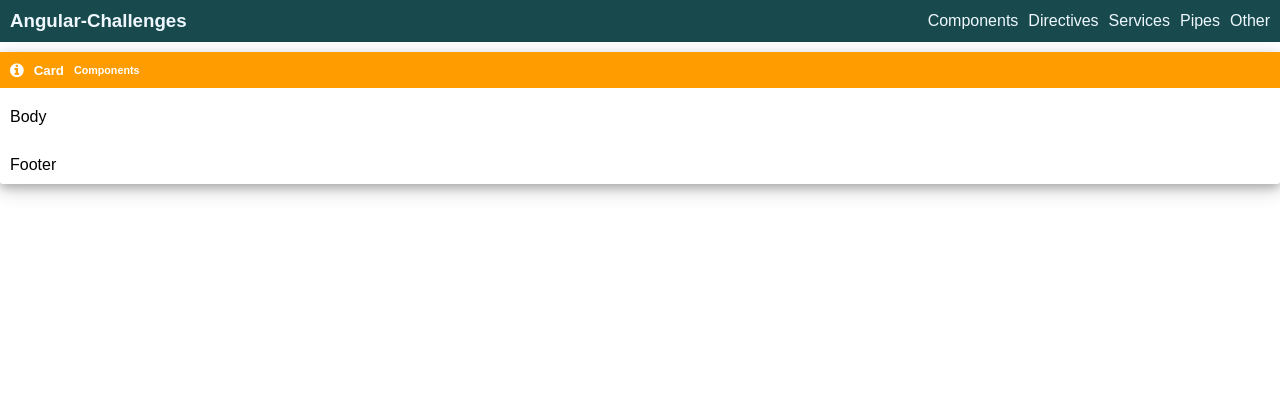
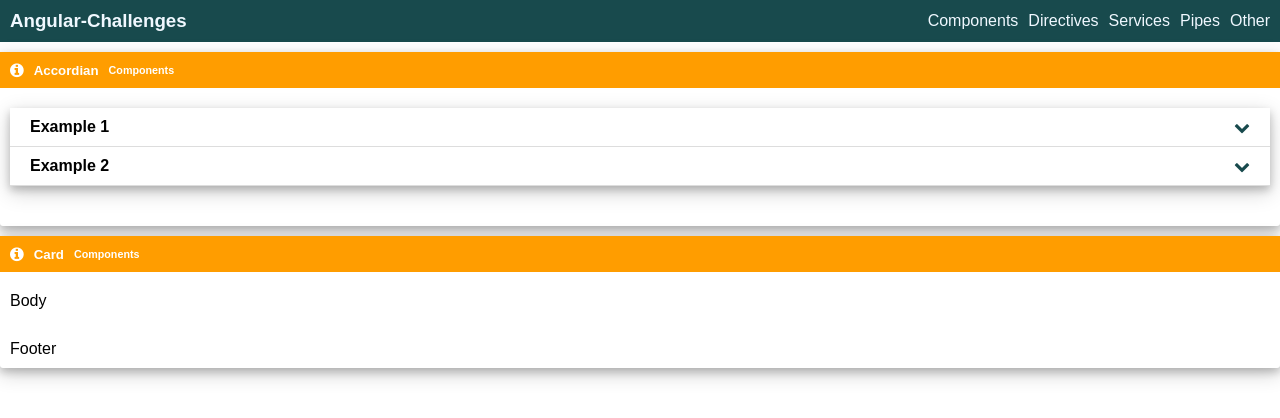
Before and after one commit to Akshaykumar4524/angular-challenges, an Angular app: page / in a window 1280 px wide. Shown: the top 418 px of the page. Built offline with nearby package versions, Linux system fonts and the light colour scheme.

Commit message:
Accordion Component

```diff
--- a/src/app/app.component.html
+++ b/src/app/app.component.html
@@ -7,6 +7,9 @@
     <li>Other</li>
   </ul>
 </app-tool-bar>
+<app-card [iconClasses]="'fa fa-info-circle'" [title]="'Accordian'" [subTitle]="'Components'">
+ <app-accordion body [accordianItems]="accordionItems"></app-accordion>
+</app-card>
 <app-card [iconClasses]="'fa fa-info-circle'" [title]="'Card'" [subTitle]="'Components'">
   <p body>Body</p>
   <p footer>Footer</p>
--- a/src/app/app.component.ts
+++ b/src/app/app.component.ts
@@ -1,4 +1,5 @@
 import { Component } from '@angular/core';
+import { Accordian } from './components/accordion/accordian';
 
 @Component({
   selector: 'app-root',
@@ -7,4 +8,16 @@
 })
 export class AppComponent {
   title = 'angular-challenges';
+  public accordionItems: Accordian[] = [
+    {
+      title: 'Example 1',
+      content: 'Exampled Content 1',
+      isExpanded: false,
+    },
+    {
+      title: 'Example 2',
+      content: 'Exampled Content 2',
+      isExpanded: false,
+    }
+  ];
 }
--- a/src/app/app.module.ts
+++ b/src/app/app.module.ts
@@ -5,12 +5,14 @@
 import { AppComponent } from './app.component';
 import { ToolBarComponent } from './components/tool-bar/tool-bar.component';
 import { CardComponent } from './components/card/card.component';
+import { AccordionComponent } from './components/accordion/accordion.component';
 
 @NgModule({
   declarations: [
     AppComponent,
     ToolBarComponent,
-    CardComponent
+    CardComponent,
+    AccordionComponent
   ],
   imports: [
     BrowserModule,
--- /dev/null
+++ b/src/app/components/accordion/accordian.ts
@@ -0,0 +1,5 @@
+export interface Accordian {
+  title:string
+  content:string
+  isExpanded:boolean
+}
--- /dev/null
+++ b/src/app/components/accordion/accordion.component.css
@@ -0,0 +1,28 @@
+.accordian-container {
+  box-shadow: 0 4px 8px 0 rgba(0, 0, 0, 0.2), 0 6px 20px 0 rgba(0, 0, 0, 0.19);
+}
+
+.item {
+  border-bottom: 1px solid rgb(221, 221, 221);
+}
+
+.header {
+  display: grid;
+  grid-template-columns: 1fr auto;
+  align-items: center;
+  padding: 10px 20px;
+}
+
+i {
+  color: rgb(24, 74, 77);
+  transition: all 0.3s;
+}
+
+.isExpanded {
+  transform: rotate(-180deg);
+  display: block;
+}
+
+.content {
+  padding: 10px 20px;
+}
--- /dev/null
+++ b/src/app/components/accordion/accordion.component.html
@@ -0,0 +1,15 @@
+<div class="accordian-container">
+  <div class="item" *ngFor="let item of accordianItems">
+    <div class="header">
+      <h4>{{ item.title }}</h4>
+      <i
+        class="fa fa-chevron-down"
+        [class.isExpanded]="item.isExpanded"
+        (click)="toggle(item)"
+      ></i>
+    </div>
+    <div class="content" *ngIf="item.isExpanded">
+      <p>{{ item.content }}</p>
+    </div>
+  </div>
+</div>
--- /dev/null
+++ b/src/app/components/accordion/accordion.component.ts
@@ -0,0 +1,18 @@
+import { Component, Input, OnInit } from '@angular/core';
+import { Accordian } from '../accordion/accordian';
+
+@Component({
+  selector: 'app-accordion',
+  templateUrl: './accordion.component.html',
+  styleUrls: ['./accordion.component.css'],
+})
+export class AccordionComponent implements OnInit {
+  constructor() {}
+  @Input()
+  public accordianItems: Accordian[] = [];
+  ngOnInit(): void {}
+
+  public toggle(item: Accordian) {
+    item.isExpanded = !item.isExpanded;
+  }
+}
--- a/src/app/components/tool-bar/tool-bar.component.html
+++ b/src/app/components/tool-bar/tool-bar.component.html
@@ -1,4 +1,4 @@
 <div class="toolbar-container">
-  <h3>{{title}}</h3>
+  <h3>{{ title }}</h3>
   <ng-content></ng-content>
 </div>
--- a/src/app/components/tool-bar/tool-bar.component.ts
+++ b/src/app/components/tool-bar/tool-bar.component.ts
@@ -3,14 +3,11 @@
 @Component({
   selector: 'app-tool-bar',
   templateUrl: './tool-bar.component.html',
-  styleUrls: ['./tool-bar.component.css']
+  styleUrls: ['./tool-bar.component.css'],
 })
 export class ToolBarComponent implements OnInit {
+  constructor() {}
+  @Input() public title = '';
 
-  constructor() { }
-  @Input() public title=""
-
-  ngOnInit(): void {
-  }
-
+  ngOnInit(): void {}
 }
```
Also changed, not shown: src/app/components/card/card.component.css (+6 -5 lines), src/app/components/card/card.component.ts (+6 -9 lines), src/app/components/tool-bar/tool-bar.component.css (+4 -7 lines), 1 other file (tests, documents, lock files or other folders).
